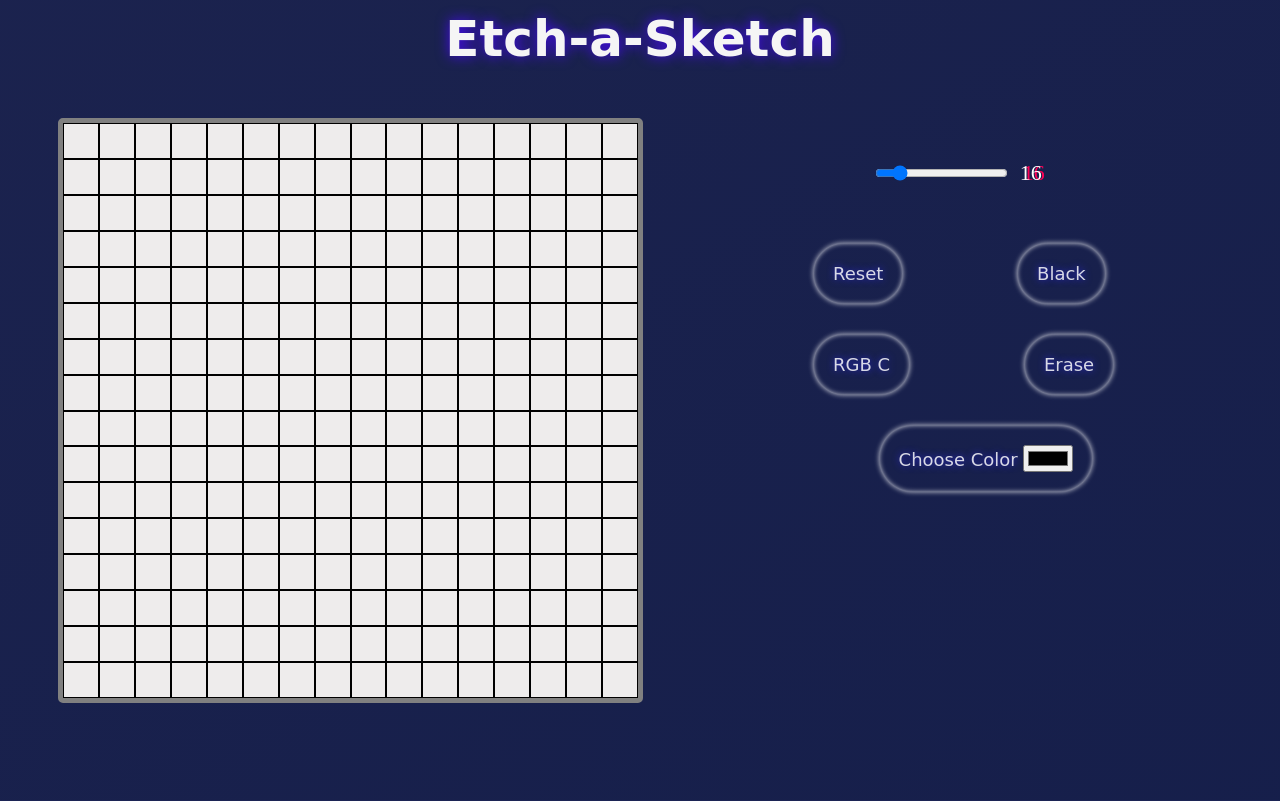
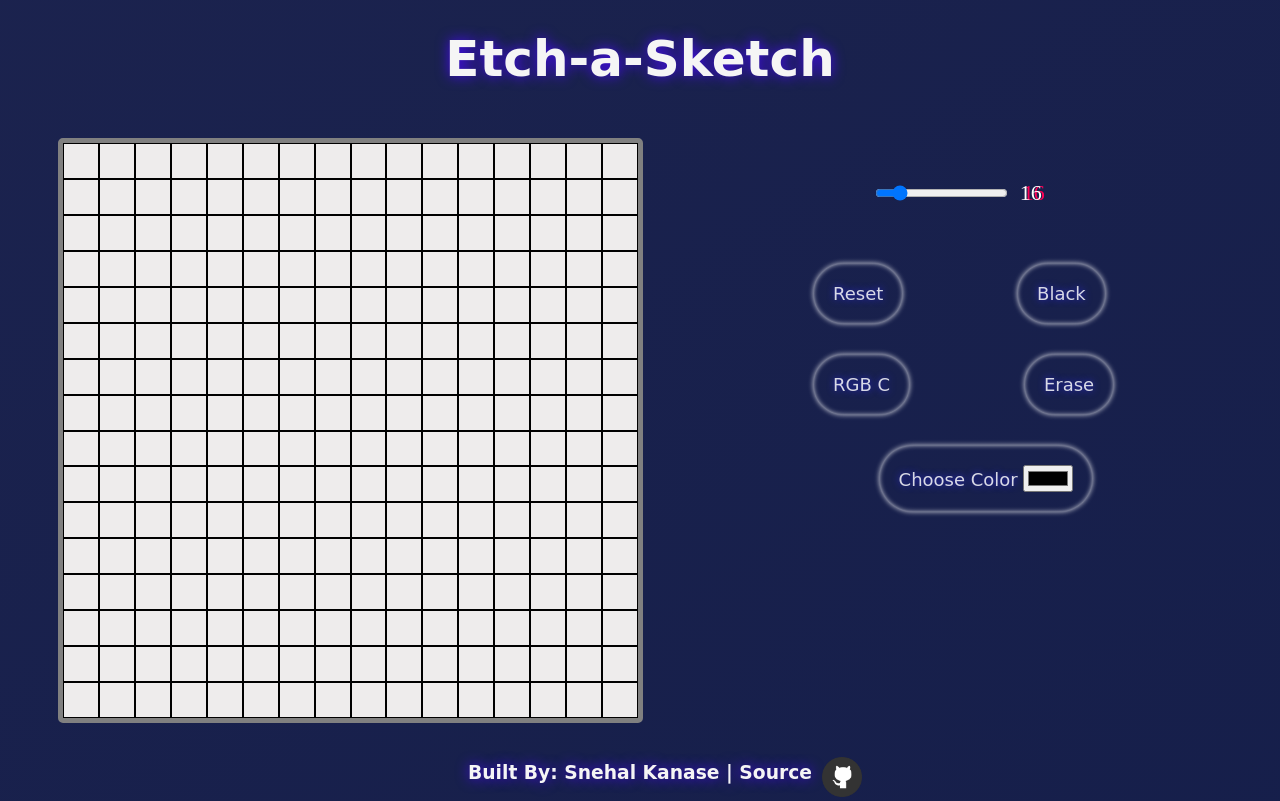
Before and after one commit to snehalkanase/Etch-a-sketch, a plain HTML site: page index.html in a window 1280 px wide. Drawn offline with Linux system fonts and the light colour scheme.

Commit message:
second commit

```diff
--- a/index.html
+++ b/index.html
@@ -28,6 +28,8 @@
             </div>
         </div>
     </div>
+    <h3>Built By: <a href="https://github.com/snehalkanase">Snehal Kanase </a>|<a
+            href="https://github.com/snehalkanase/Etch-a-sketch"> Source</a>  <img src="githublogo (1).png" id="logo" alt=""> </h3>
 
 
     <script src="script.js"></script>
--- a/style.css
+++ b/style.css
@@ -79,3 +79,22 @@ button{
     border: 1px solid black;
     background-color: rgb(238, 236, 236);
 }
+h3{
+    text-align: center;
+    padding-top: 20px;
+    font-family: cursive;
+    color: whitesmoke;
+    text-shadow: 0 0 13px #450bed;
+}
+a{
+    text-decoration: none;
+    font-family: cursive;
+    color: whitesmoke;
+    text-shadow: 0 0 13px #450bed;
+}
+#logo{
+    height: 40px;
+    position:absolute;
+    padding-left: 10px;
+    margin-top: -5px;
+}
```
Also changed, not shown: Screenshot (23).png (added), githublogo (1).png (added), 1 other file.
